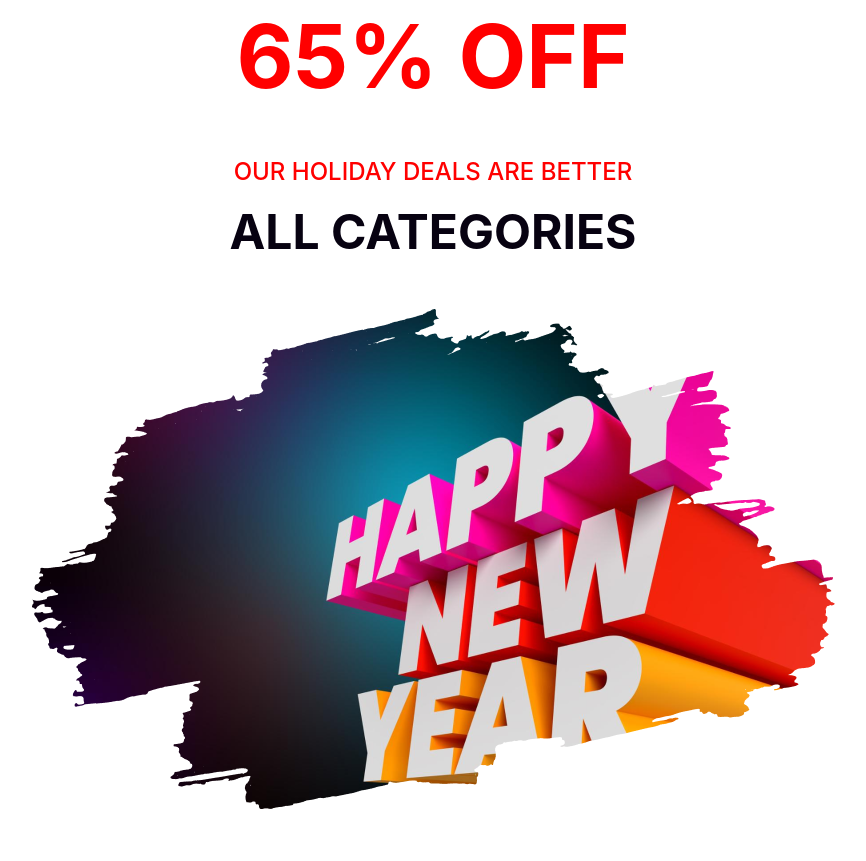
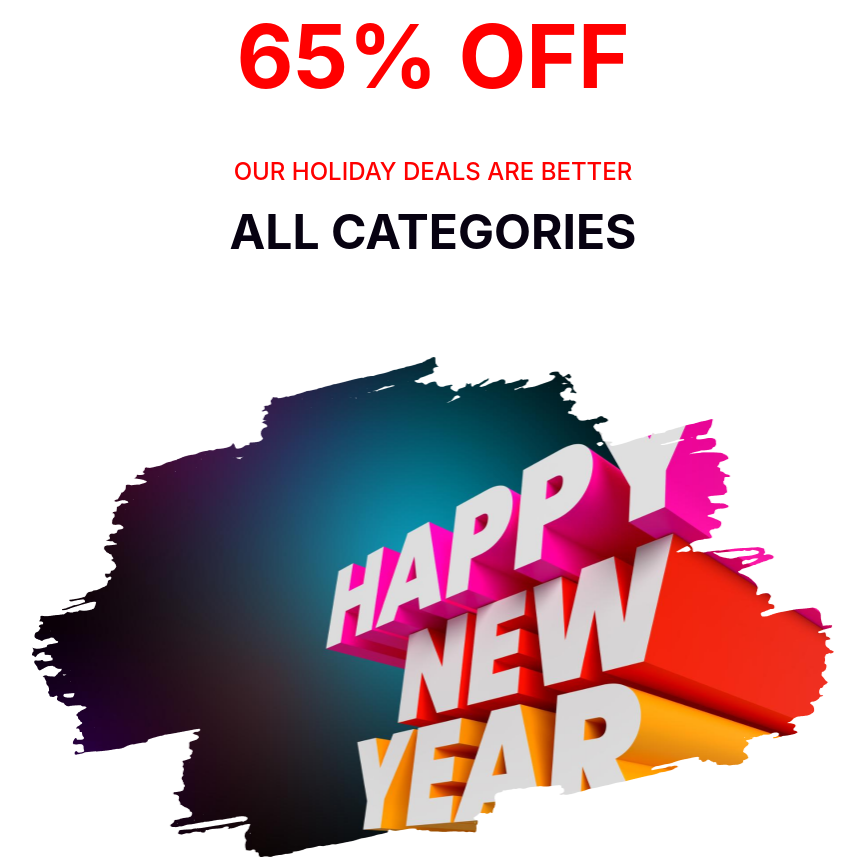
Before and after one commit to Hridoy7898/new-year-offer, a plain HTML site: page index.html in a window 1280 px wide. Shown: the part 767-1628 px from the top of the page, without its empty margins (207-1073 px from the left). Before the commit the page ends 1580 px from the top, so only its background shows below. Drawn offline with Linux system fonts and the light colour scheme.

Commit message:
second section added

```diff
--- a/index.html
+++ b/index.html
@@ -1,11 +1,13 @@
 <!DOCTYPE html>
 <html lang="en">
+
 <head>
     <meta charset="UTF-8">
     <meta name="viewport" content="width=device-width, initial-scale=1.0">
     <title>New Year Offer</title>
     <link rel="stylesheet" href="style.css">
 </head>
+
 <body>
     <Header class="banner-container">
         <div class="banner-content">
@@ -22,7 +24,9 @@
                 <p>OUR HOLIDAY DEALS ARE BETTER</p>
                 <h3>ALL CATEGORIES</h3>
             </div>
+            <div class="image-container">
                 <img src="images/new-year.png" alt="">
+            </div>
         </section>
         <!-- 65% offer section ends here -->
     </main>
@@ -30,4 +34,5 @@
 
     </footer>
 </body>
+
 </html>
```
Lines whose indentation alone changed are shown as unchanged.
